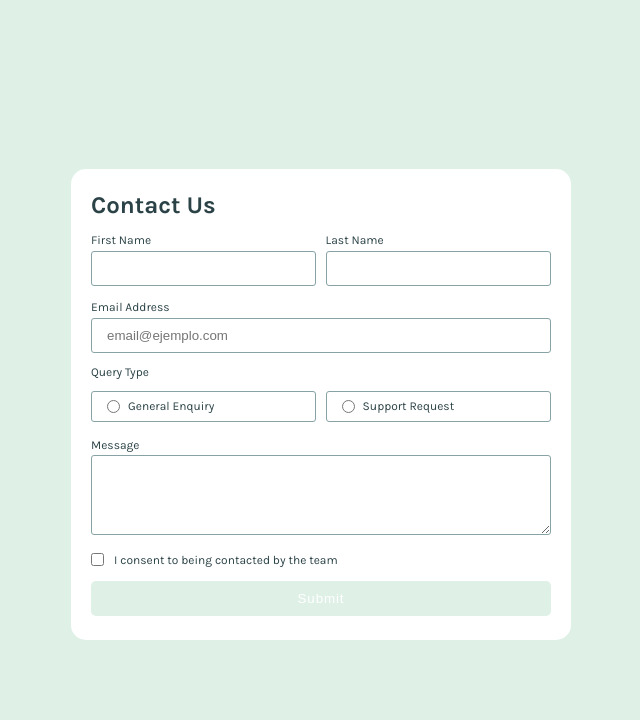
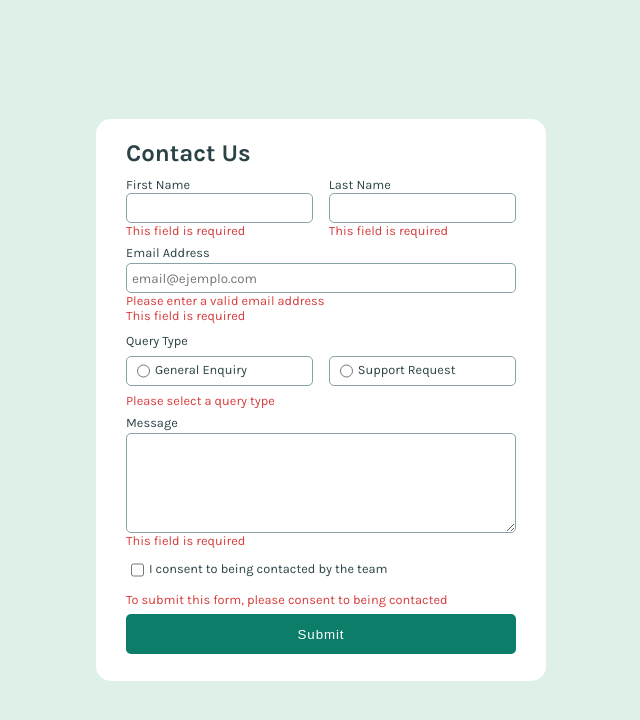
Before and after one commit to Rafael15gv/contact-form-main, a plain HTML site: page index.html in a window 1280 px wide. Shown: the whole page, without its empty margins (319-959 px from the left). Drawn offline with Linux system fonts and the light colour scheme.

Commit message:
Se creo una rama nueva donde se mejoro html y se trato aplicaco el estilo BEM al CSS

```diff
--- a/index.html
+++ b/index.html
@@ -12,58 +12,59 @@
   <body>
     <main class="container">
       <h2>Contact Us</h2>
-      <form action="" id="miFormulario">
-        <section class="flex" id="name">
-          <div class="two-box">
-            <p><label for="fname">First Name</label></p>
-            <input type="text" name="fname" id="fname" class="one-box mouse">
-            <p class="error" id="prueba">This field is required</p>
+      <form id="formulario">
+
+        <section class="column_2">
+          <div class="column_2--tamano">
+            <label for="fname">First Name</label>
+            <input type="text" name="fname" id="fname" class="">
+            <p class="error" id="e_fname">This field is required</p>
           </div>
 
-          <div class="two-box">
-            <p><label for="">Last Name</label></p>
-            <input type="text" name="lname" id="lname" class="one-box mouse">
-            <p class="error" id="prueba2">This field is required</p>
+          <div class="column_2--tamano">
+            <label for="lname">Last Name</label>
+            <input type="text" name="lname" id="lname">
+            <p class="error" id="e_lname">This field is required</p>
           </div>
         </section>
 
-        <section id="email-user">
-          <p><label for="email">Email Address</label></p>
-          <input type="email" name="email" id="email" class="one-box mouse" placeholder="email@ejemplo.com">
+        <section class="column_1">
+          <label for="email">Email Address</label>
+          <input type="email" name="email" id="email" placeholder="email@ejemplo.com">
           <p class="error">Please enter a valid email address</p>
+          <p class="error" id="prueba2">This field is required</p>
         </section>
 
-          <p><label for="">Query Type</label></p>
-        <section class="flex one-box" id="query">
-
-          <div id="prueba" class="two-box input-box mouse" tabindex="-1">
+        <label>Query Type</label>
+        <section class="column_2">
+          <div class="column_2--tamano centrado box">
             <input type="radio" name="query-check" id="general-enquiry"/>
-            <label for="General-Enquiry" class="mouse">General Enquiry</label>
+            <label for="general-enquiry" class="mouse">General Enquiry</label>
           </div>
 
-          <div class="two-box input-box mouse" tabindex="-1" >
+          <div class="column_2--tamano centrado box">
             <input type="radio" name="query-check" id="support-request"/>
-            <label for="Support-Request" class="mouse">Support Request</label>
+            <label for="support-request" class="mouse">Support Request</label>
           </div>
 
         </section>
         <p class="error">Please select a query type</p>
 
-        <section id="mensaje" class="">
+        <section class="column_1">
           <label for="Message-client"class="mouse">Message</label>
-          <textarea name="Message-client" id="message-client" class="one-box mouse"></textarea>
+          <textarea name="" id=""></textarea>
           <p class="error">This field is required</p>
         </section>
 
-        <section class="flex" id="consent-client">
-          <input type="checkbox" name="consent" id="consent" class="mouse">
+        <section class="centrado">
+          <input type="checkbox" name="consent" id="consent">
           <label for="consent">I consent to being contacted by the team </label>
         </section>
         <p class="error">To submit this form, please consent to being contacted</p>
 
-        <div class="flex">
+        <section class="btn">
           <button type="submit">Submit</button>
-        </div>
+        </section>
         <!-- <output name="" for=""
           >Message Sent! Thanks for completing the form. We'll be in touch
           soon!</output> -->
--- a/index.js
+++ b/index.js
@@ -1,10 +1,10 @@
-let boton = document.getElementsByTagName('button')[0];
 // let body = document.getElementsByTagName('body')[0];
 
 
 
 
 //CODIGO PARA DARLE COLOR AL BOTON CUANDO SE DA CLIC A CONSETN**********************************
+let boton = document.getElementsByTagName('button')[0];
 document.getElementById("consent").addEventListener("change", function() {
   if (this.checked) {
     boton.style.backgroundColor = "var(--green-medium-color)";
@@ -21,11 +21,12 @@ document.getElementById("consent").addEventListener("change", function() {
 
 
 
-  // CODIGO PARA VALIDAR INFORMACION***************************************
+//   // CODIGO PARA VALIDAR INFORMACION***************************************
 
-document.getElementById("miFormulario").addEventListener("submit", function(event) {
+document.getElementById("formulario").addEventListener("submit", function(event) {
   event.preventDefault(); // Evita que la página se recargue
 
+  let check = document.getElementsByTagName("input")[5].checked;
   let nombre = document.getElementById("fname").value;
   let apellido = document.getElementById("lname").value;
   let email = document.getElementById("email").value;
@@ -36,31 +37,38 @@ document.getElementById("miFormulario").addEventListener("submit", function(even
   let error = document.getElementById("prueba");
   let error2 = document.getElementById("prueba2");
 
+  if (check == true) {
+
+
+
+            event.preventDefault();
             if (nombre.trim() === "") {
               // alert("El campo no puede esta vacio");
-    event.preventDefault();
-    error.classList.remove("error");
+              error.style.display = "block";
+              // error.classList.remove("error");
             } if (apellido.trim() === "") {
               // alert("El campo no puede esta vacio");
-    event.preventDefault();
-    error2.classList.remove("error");
+              error2.style.display = "block";
             } if (apellido.trim() === "") {
               // alert("El campo no puede esta vacio");
-    event.preventDefault();
-    error2.classList.remove("error");
+              error.style.display = "block";
             }if (apellido.trim() === "") {
-    // alert("El campo no puede esta vacio");
-    event.preventDefault();
-    error2.classList.remove("error");
+              error.style.display = "block";
             }
 
 
 
             else {
               alert("Formulario enviado con éxito!");
-    error.classList.add("error");
-    error2.classList.add("error");
+              error.style.display = "none";
+              error2.style.display = "none";
+            }
           }
 
+});
 
-});
+
+// if (check == true) {
+
+
+// }
--- a/style.css
+++ b/style.css
@@ -11,6 +11,8 @@
   --gray-darker-color: hsl(187, 24%, 22%);
   --white-color: hsl(0, 0%, 100%);
 }
+
+  /* Font */
 
 @font-face {
   font-family: "Karla";
@@ -27,12 +29,197 @@
 /* ================================ */
 
 *{
+  margin: 0px 0px;
   padding: 0px;
   box-sizing: border-box;
-  margin: 2px 0px ;
 }
 
 body {
+  display: flex;
+  flex-direction: column;
+  justify-content: center;
+  align-items: center;
+  min-height: 100vh;
+  background-color: var(--green-lighter-color);
+  font-family: "Karla", sans-serif;
+  color: var(--gray-darker-color);
+
+}
+
+/* div {
+  border: 2px black dashed;
+} */
+
+.container {
+  width: 80%;
+  min-width: 300px;
+  max-width: 450px;
+  max-height: 90%;
+  background-color: var(--white-color);
+  border-radius: 15px;
+  padding: 20px 30px;
+}
+
+section {
+  margin: 7px 0px;
+}
+
+label {
+  font-size: 0.8rem;
+  margin-bottom: 3px;
+}
+
+
+.column_2 {
+  display: flex;
+  flex-direction: row;
+  justify-content: space-between;
+
+}
+
+.column_2--tamano {
+  max-width: 48%;
+  min-width: 48%;
+}
+
+.column_2--tamano  input[type="text"] {
+  width: 100%;
+}
+
+.column_1 {
+  display: flex;
+  flex-direction: column;
+}
+
+.error {
+  /* display: none; */
+  color: var(--red-color);
+  font-size: 0.8rem;
+}
+
+
+/* ================================ */
+/*   inputs, hover and focus        */
+/* ================================ */
+
+input, textarea, .box{
+  border: 1px solid var(--gray-medium-color);
+  height: 30px;
+  border-radius: 5px;
+  padding-left: 5px;
+  font-family: "Karla", sans-serif;
+}
+
+input:hover, textarea:hover, .box:hover{
+  cursor: pointer;
+  border-color: var(--gray-darker-color);
+}
+
+input:focus, textarea:focus, .box:focus{
+  background-color: var(--green-lighter-color);
+  border: 2px solid var(--green-medium-color);
+  outline: none;
+}
+
+textarea {
+  min-width: 100%;
+  max-width: 100%;
+  min-height: 100px;
+  max-height: 100px;
+  padding-top: 5px;
+}
+
+
+
+
+.centrado {
+  display: flex;
+  align-items: center;
+}
+
+input[type="radio"], input[type="checkbox"] {
+  margin: 0px 5px;
+}
+
+.btn {
+  display: flex;
+  justify-content: center;
+  width: 100%;
+  height: 40px;
+
+}
+
+.btn button {
+  margin: 0px;
+  border: none;
+  border-radius: 5px;
+  background-color: var(--green-medium-color);
+  height: 100%;
+  width: 100%;
+  color: var(--white-color);
+  letter-spacing: 0.9px;
+}
+
+
+
+
+
+
+
+
+
+
+
+
+
+
+
+
+
+
+
+
+
+
+
+
+
+
+
+
+
+
+
+
+
+
+
+
+
+
+
+
+
+
+
+
+
+
+
+
+
+
+
+
+
+
+
+
+
+
+
+
+/* body {
   display: flex;
   justify-content: center;
   align-items: center;
@@ -42,13 +229,13 @@ body {
   font-family: "karla", sans-serif;
   color: var(--gray-darker-color);
   font-weight: 900px;
-}
+} */
 
 /* ================================ */
 /*       General Style              */
 /* ================================ */
 
-main {
+/* main {
   background-color: var(--white-color);
   border-radius: 15px;
   width: 500px;
@@ -64,13 +251,13 @@ section {
 
 p, label{
   font-size: 0.75rem;
-}
+} */
 
 /* ================================ */
 /*          Input Boxes             */
 /* ================================ */
 
-  #message-client {
+  /* #message-client {
     max-height: 80px;
     min-height: 80px;
     max-width: 100%;
@@ -96,12 +283,12 @@ p, label{
 
   .two-box {
     width: 49%;
-  }
+  } */
 
 /* ================================ */
 /*       puntual Style              */
 /* ================================ */
- .input-box {
+ /* .input-box {
   display: flex;
   align-items: center;
   padding-left: 15px;
@@ -128,7 +315,6 @@ input[type="checkbox"] {
 }
 
 div.flex {
-  /* background-color: red; */
   justify-content: center;
 }
 
@@ -141,18 +327,16 @@ button {
   border-radius: 5px;
   border: none;
   letter-spacing: 0.9px;
-}
+} */
 
 
 /* ================================ */
 /*       Hover and Focus            */
 /* ================================ */
-
+/*
 button:hover {
   cursor: pointer;
-  /* background-color: var(--green-lighter-color); */
   color: var(--white-color);
-  /* border: 1px solid var(--green-medium-color); */
 
 }
 
@@ -166,16 +350,15 @@ button:hover {
   background-color: var(--green-lighter-color);
   border-color: var(--green-medium-color);
   outline: none;
-  /* box-shadow: 0 0 5px var(--green-medium-color); */
 
-}
+} */
 
 
 /* ================================ */
 /*     Images for Input Check        */
 /* ================================ */
 
-label[for="consent"] {
+/* label[for="consent"] {
   cursor: pointer;
 }
 
@@ -197,4 +380,4 @@ input[type="radio"]:checked {
   background-size: cover;
   border: none;
 
-}
+} */
```
Lines whose indentation alone changed are shown as unchanged.
